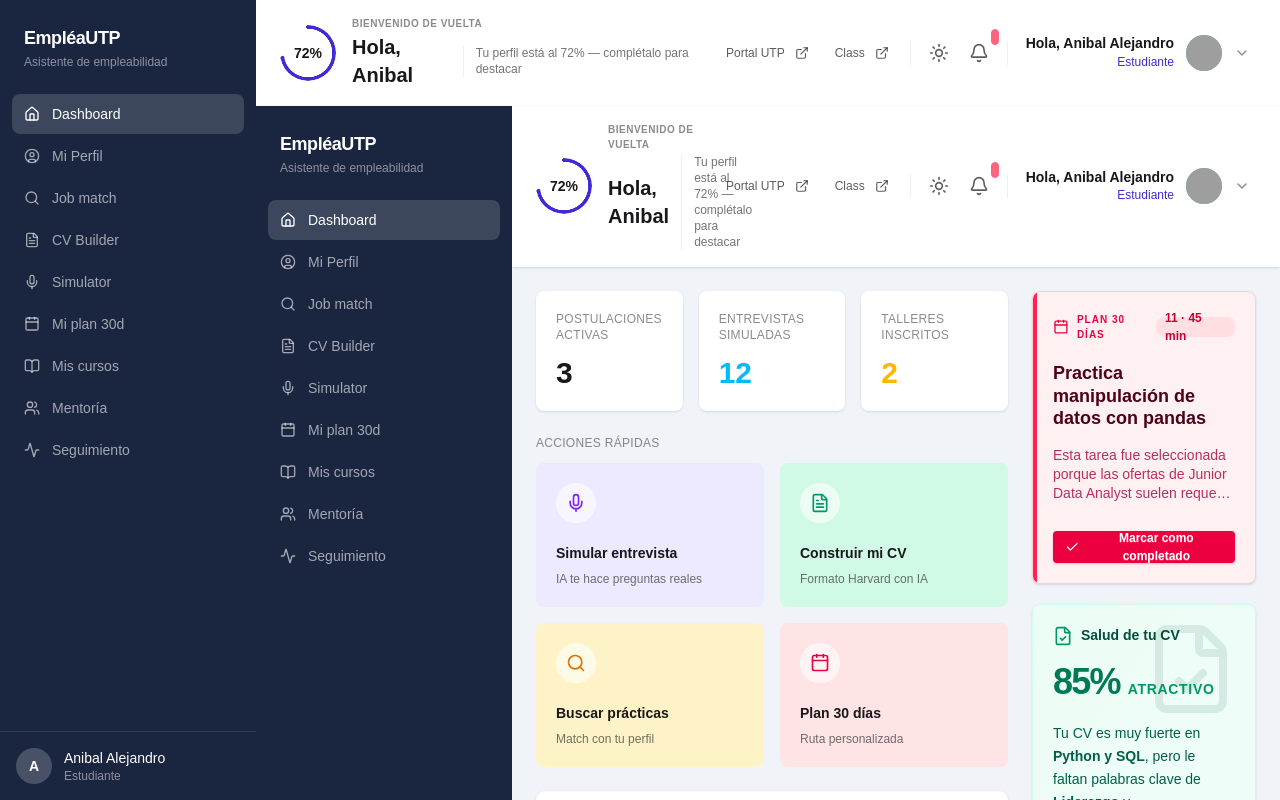
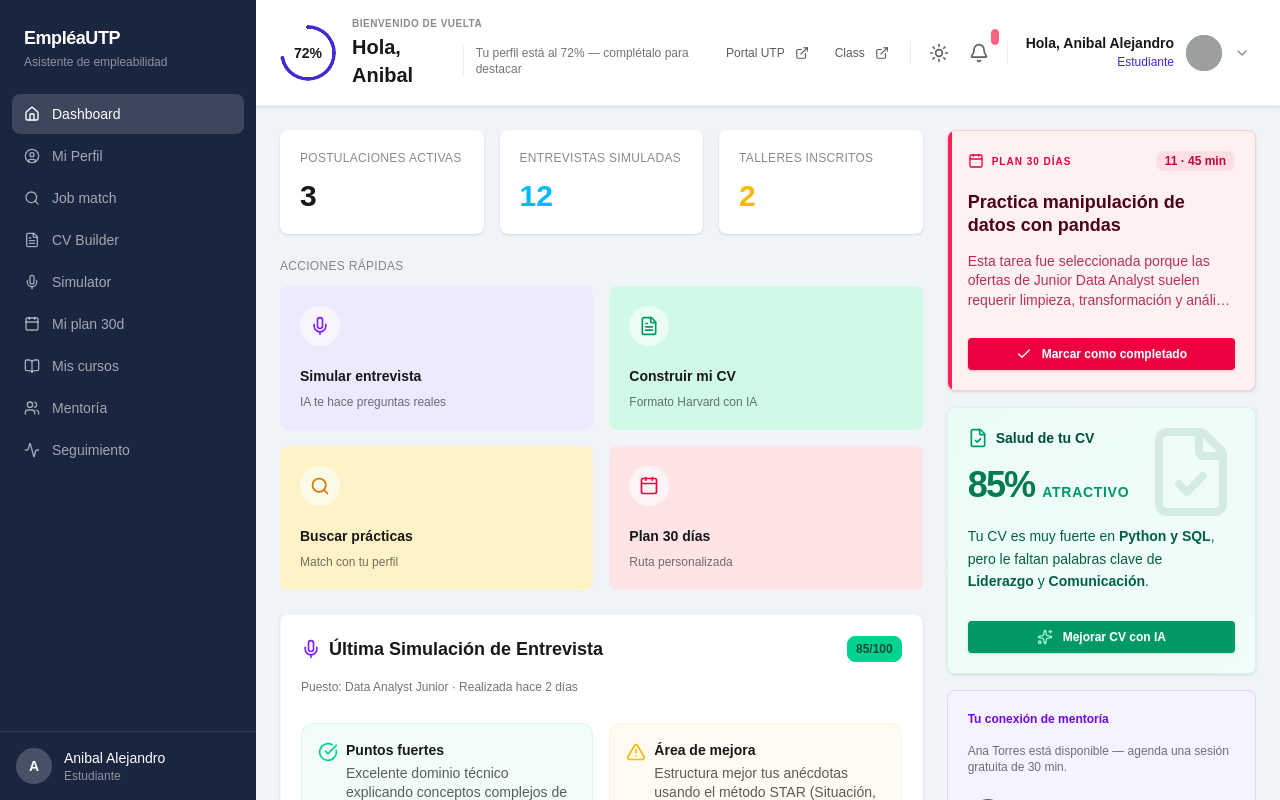
Before and after one commit to Omar-Cc/Xpedition-hackaton, a Next.js app in the folder frontend/: page /dashboard in a window 1280 px wide. Built offline with nearby package versions, Linux system fonts and the light colour scheme; grey boxes are pictures that could not be loaded.

Commit message:
Actualizar: corrección de doble "layout"

```diff
--- a/frontend/app/(empleabilidad)/dashboard/page.tsx
+++ b/frontend/app/(empleabilidad)/dashboard/page.tsx
@@ -1,5 +1,3 @@
-import Sidebar from '@/src/components/layout/Sidebar'
-import TopBanner from '@/src/components/layout/TopBanner'
 import StatsGrid from '@/src/features/dashboard/components/StatsGrid'
 import QuickActions from '@/src/features/dashboard/components/QuickActions'
 import NewsSection from '@/src/features/dashboard/components/NewsSection'
@@ -11,12 +9,6 @@
 
 export default function DashboardPage() {
   return (
-    <div className="flex h-screen overflow-hidden bg-bg-soft">
-      <Sidebar />
-
-      <div className="flex flex-col flex-1 overflow-hidden">
-        <TopBanner />
-
     <main className="flex-1 overflow-y-auto p-6">
       <div className="grid grid-cols-1 lg:grid-cols-3 gap-6 max-w-7xl mx-auto">
         <div className="lg:col-span-2 flex flex-col gap-6">
@@ -25,8 +17,7 @@
           <InterviewFeedbackCard />
           <NewsSection />
         </div>
-
-            <div className="flex flex-col gap-5">
+        <div className="flex flex-col gap-4">
           <TodayTaskCard />
           <CVHealthCard />
           <MentorshipCard />
@@ -34,7 +25,5 @@
         </div>
       </div>
     </main>
-      </div>
-    </div>
   )
 }
```
Lines whose indentation alone changed are shown as unchanged.
